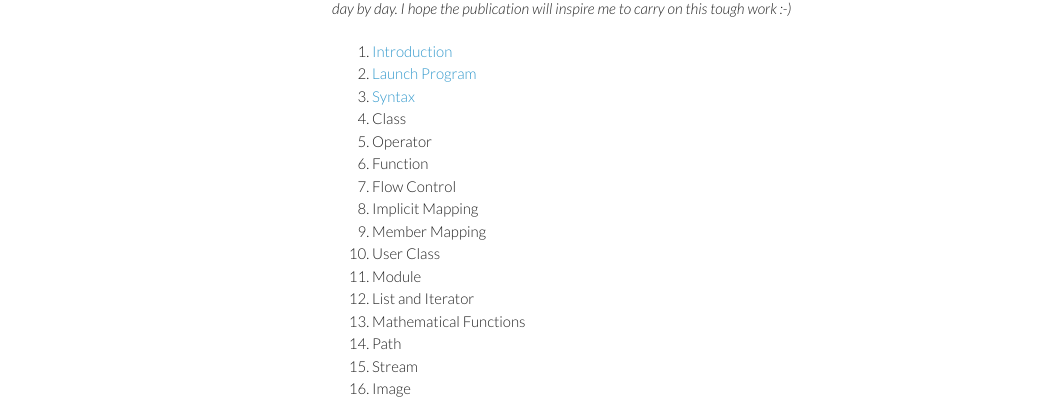
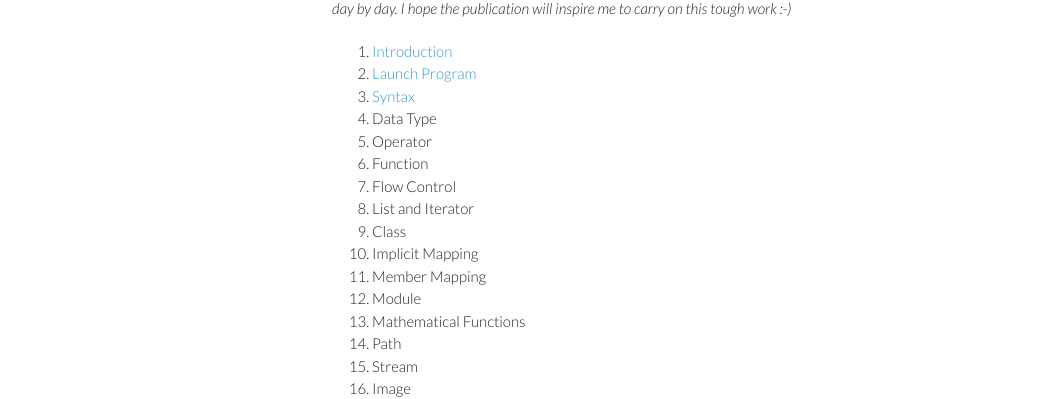
Before and after one commit to rudidude86/gura-lang.github.io, a Jekyll site: the page built from index.md, in a window 1280 px wide. Shown: the part 1418-1817 px from the top of the page, without its empty margins (108-1171 px from the left). Built offline with Jekyll 4.4.1, drawn with Linux system fonts in a browser that asks for light colours; Markdown is read by kramdown in place of the engine named in the settings.

Commit message:
updated index

```diff
--- a/index.md
+++ b/index.md
@@ -80,15 +80,15 @@ I hope the publication will inspire me to carry on this tough work :-)_
 1. [Introduction](documents/Introduction.html)
 2. [Launch Program](documents/Launch-Program.html)
 3. [Syntax](documents/Syntax.html)
-4. Class
+4. Data Type
 5. Operator
 6. Function
 7. Flow Control
-8. Implicit Mapping
-9. Member Mapping
-10. User Class
-11. Module
-12. List and Iterator
+8. List and Iterator
+9. Class
+10. Implicit Mapping
+11. Member Mapping
+12. Module
 13. Mathematical Functions
 14. Path
 15. Stream
```
